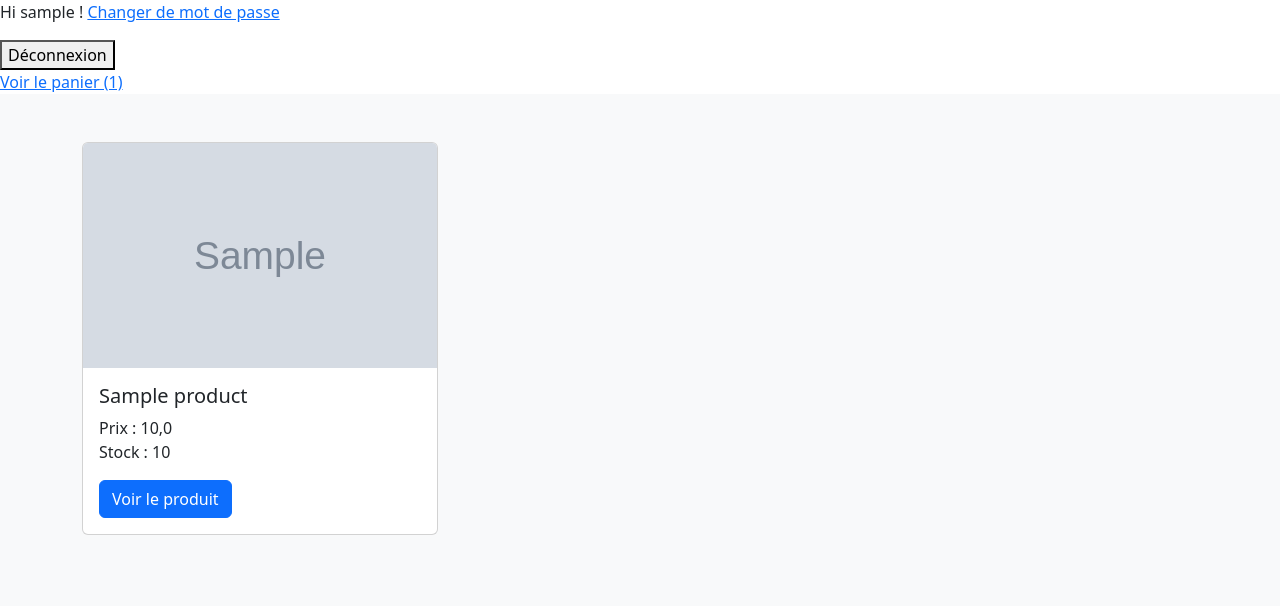
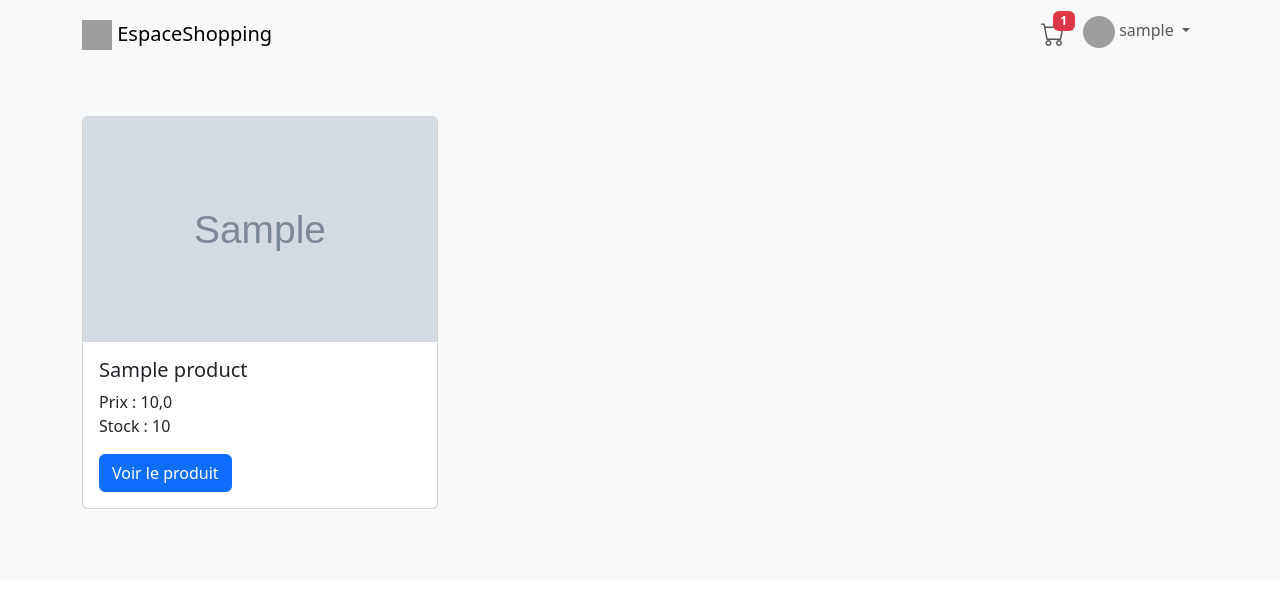
Before and after one commit to DylanLakhdari/EspaceShopping, a Django app: page / in a window 1280 px wide. Shown: the top 606 px of the page. Run offline with Django 5.2, Linux system fonts and the light colour scheme; a user stored in the database is signed in; tables that the repository leaves empty hold one stand-in row (values such as "Sample post"); grey boxes marked "Sample" are stand-in pictures; grey boxes are pictures that could not be loaded.

Commit message:
Ajout du template logged_nav.html

```diff
--- /dev/null
+++ b/static/css/logged_nav.css
@@ -0,0 +1,11 @@
+@import url("https://cdn.jsdelivr.net/npm/bootstrap-icons@1.11.3/font/bootstrap-icons.min.css");
+
+.notif-link {
+  position: relative;
+}
+.notif-link > span {
+  position: absolute;
+  top: 3px;
+  right: 0px;
+  display: block;
+}
--- a/templates/base.html
+++ b/templates/base.html
@@ -1,3 +1,4 @@
+{% load static %}
 <!DOCTYPE html>
 <html class="h-100" lang="fr">
   <head>
@@ -11,6 +12,8 @@
       integrity="sha384-QWTKZyjpPEjISv5WaRU9OFeRpok6YctnYmDr5pNlyT2bRjXh0JMhjY6hW+ALEwIH"
       crossorigin="anonymous"
     />
+
+    <link rel="stylesheet" href="{% static 'css/logged_nav.css' %}">
 
     {% block css %}{% endblock %}
   </head>
--- a/templates/catalog/index.html
+++ b/templates/catalog/index.html
@@ -5,24 +5,11 @@
 {% block header %}
 
     {% if user.is_authenticated %}
-
-    Hi {{ user.username }} !
-
-    <a href="{% url 'password_change' %}">Changer de mot de passe</a></p>
-
-    <form action="{% url 'logout' %}" method="post">
-        {% csrf_token %}
-        <button type="submit">Déconnexion</button>
-    </form>
+    {% comment %} <a href="{% url 'password_change' %}">Changer de mot de passe</a></p> {% endcomment %}
+    {% include "logged_nav.html" %}
 
     {% else %}
         {% include "not_logged_nav.html" %}
-    {% endif %}
-
-    {% if user.cart %}
-
-    <a href="{% url 'catalog-cart' %}">Voir le panier ({{ user.cart.orders.count }})</a>
-
     {% endif %}
 
 {% endblock %}
--- /dev/null
+++ b/templates/logged_nav.html
@@ -0,0 +1,48 @@
+<nav class="navbar navbar-expand-sm navbar-light bg-light">
+    <div class="container">
+        <a class="navbar-brand" href="#"> <img
+                src="https://upload.wikimedia.org/wikipedia/commons/thumb/2/24/LEGO_logo.svg/768px-LEGO_logo.svg.png"
+                alt="" width="30px" height="30px" class="inline-block align-text-top"> EspaceShopping
+        </a>
+        <button class="navbar-toggler d-lg-none" type="button" data-bs-toggle="collapse"
+            data-bs-target="#collapsibleNavId" aria-controls="collapsibleNavId" aria-expanded="false"
+            aria-label="Toggle navigation">
+            <span class="navbar-toggler-icon"></span>
+        </button>
+        <div class="collapse navbar-collapse" id="collapsibleNavId">
+            <ul class="navbar-nav ms-auto">
+                {% if user.cart %}
+                <li class="nav-item mr-3" style="width: 42px;">
+                    <a href="{% url 'catalog-cart' %}" class="nav-link nav-icon notif-link">
+                        <i class="bi bi-cart" style="font-size: 24px;"></i>
+                        <span class="badge text-bg-danger">{{ user.cart.orders.count }}</span>
+                    </a>
+                </li>
+                {% endif %}
+                <li class="nav-item dropdown">
+                    <a class="nav-link dropdown-toggle" href="#" role="button" data-bs-toggle="dropdown"
+                        aria-expanded="false">
+                        <img class="rounded-circle"
+                            src="https://upload.wikimedia.org/wikipedia/commons/thumb/2/24/LEGO_logo.svg/768px-LEGO_logo.svg.png"
+                            width="32" height="32"> {{ user.username }}
+                    </a>
+                    <ul class="dropdown-menu">
+                        <li>
+                            <a class="dropdown-item" href="#">
+                            <i class="bi bi-person-square inline-block align-text-top me-1"></i>Profil</a>
+                        </li>
+                        <li>
+                            <form lass="dropdown-item" action="{% url 'logout' %}" method="post">
+                                {% csrf_token %}
+                                <button class="btn btn-tertiary text-danger" type="submit">
+                                    <i class="bi bi-power inline-block align-text-top me-1"></i>Déconnexion
+                                </button>
+                            </form>
+                        </li>
+                    </ul>
+                </li>
+
+            </ul>
+        </div>
+    </div>
+</nav>
```
Also changed, not shown: templates/catalog/product_detail.html (+7 -18 lines), media/products/819jCvd5M5L._SL1500_.jpg (added), media/products/apple-iphone-15-pro-max-6-7-5g-double-sim-1-to-bleu-titanium-3545054_1200x1200.jpeg (added), 1 other file.
